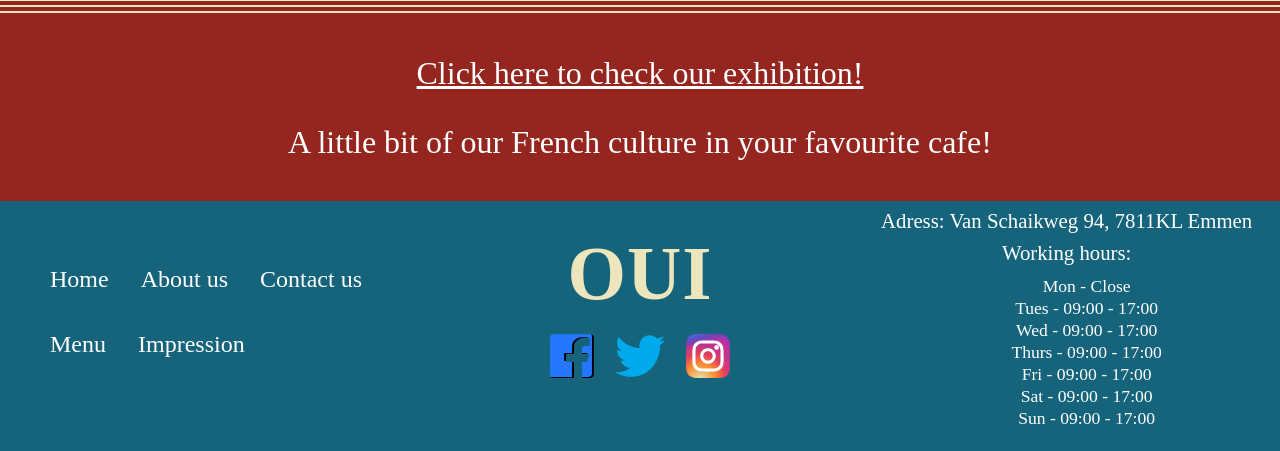
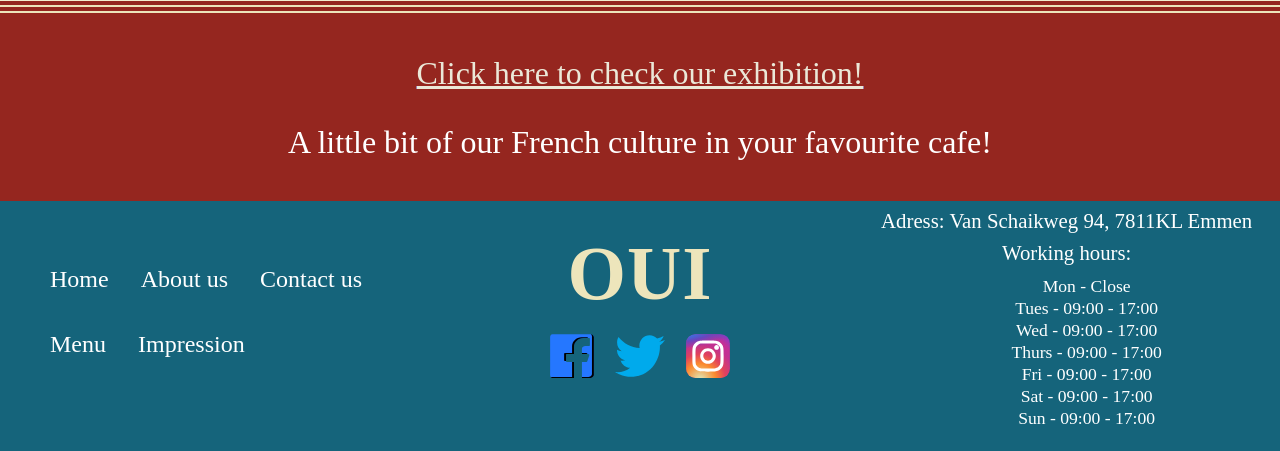
Before and after one commit to franz-ptv/Project-1.1-Cafe-OUI, a PHP site: page / in a window 1280 px wide, with the pointer over the restyled element. Shown: the part 1657-2108 px from the top of the page. Run offline with PHP 8.4, Linux system fonts and the light colour scheme.

Commit message:
Put a hover effect on my index part on one of the links.

```diff
--- a/css/stylesheetD.css
+++ b/css/stylesheetD.css
@@ -816,6 +816,9 @@ font-size: 2em;
 color: white;
 text-decoration: underline;
 }
+.link_exh:hover{
+    color: rgb(235, 232, 216);
+}
 .pared{
 display:flex ;
 justify-content: center;
--- a/css/stylesheetL.css
+++ b/css/stylesheetL.css
@@ -836,7 +836,9 @@ font-size: 2em;
 color: rgb(68, 59, 18);
 text-decoration: underline;
 }
-
+.link_exh:hover{
+    color: rgb(28, 24, 5);
+}
 .pared{
 display:flex ;
 justify-content: center;
```
